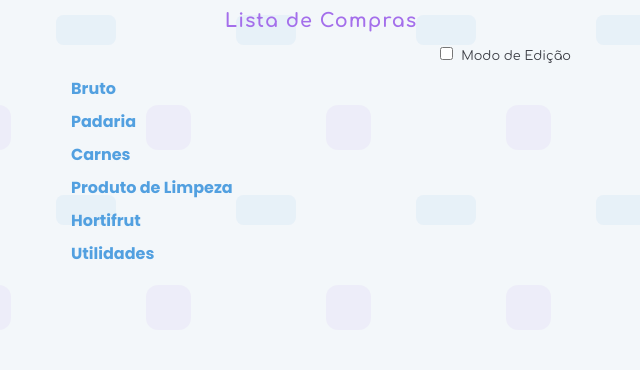
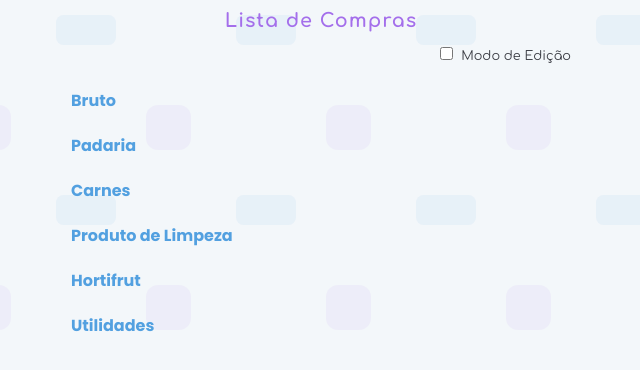
Before and after one commit to ThiagoHouse/ListaDeCompras, a Next.js app: page / in a window 1280 px wide. Shown: the top 370 px of the page, without its empty margins (319-959 px from the left). Built offline with nearby package versions, Linux system fonts and the light colour scheme.

Commit message:
Cria respiro nas categorias

```diff
--- a/src/app/globals.css
+++ b/src/app/globals.css
@@ -132,7 +132,7 @@ input {
   font-weight: bold;
   font-size: 16px;
   margin-bottom: 2px;
-  margin-top: 2px;
+  margin-top: 20px;
   color: #52a0e0;
 }
 
--- a/src/app/page.tsx
+++ b/src/app/page.tsx
@@ -211,7 +211,7 @@ export default function Home() {
             ) : (
               <h2
                 className="categoria-titulo"
-                style={{ marginBottom: 8, marginTop: 8, display: "flex", alignItems: "center" }}
+                style={{ marginBottom: 8, display: "flex", alignItems: "center" }}
               >
                 {categoria}
                 {modoEdicao && (
```
